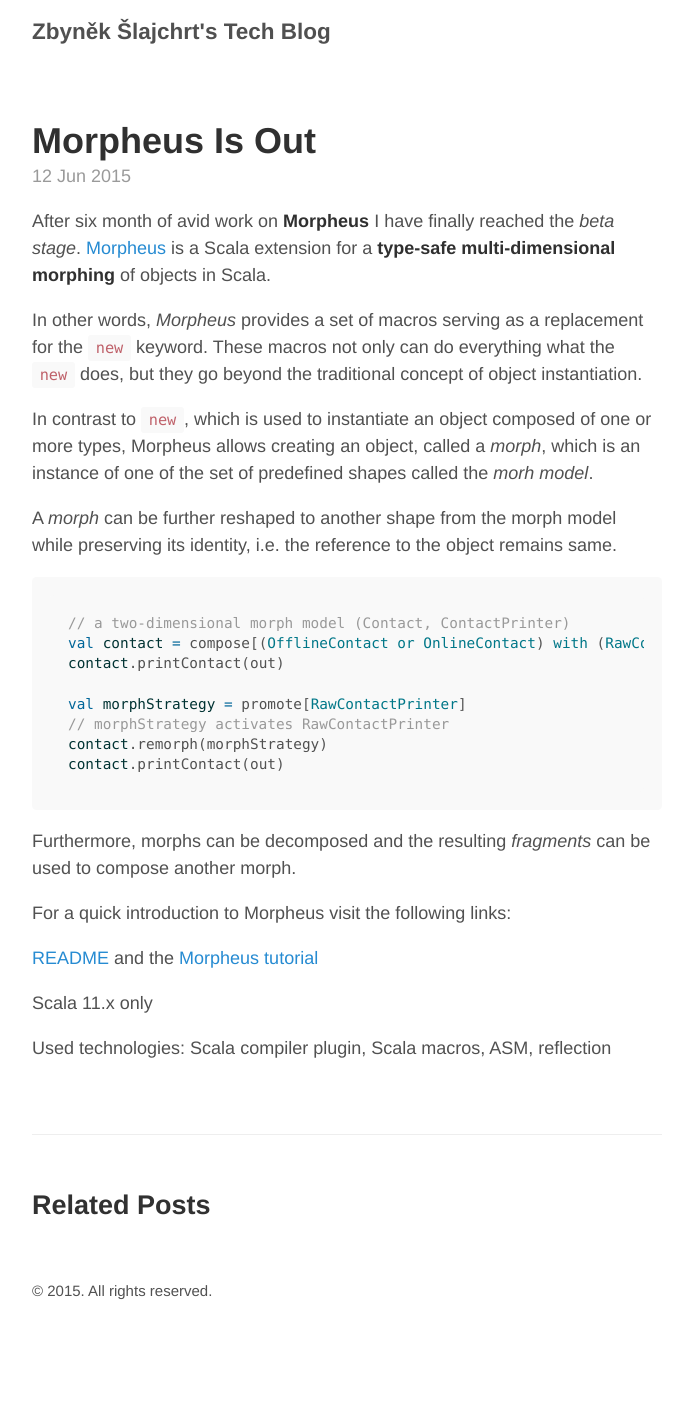
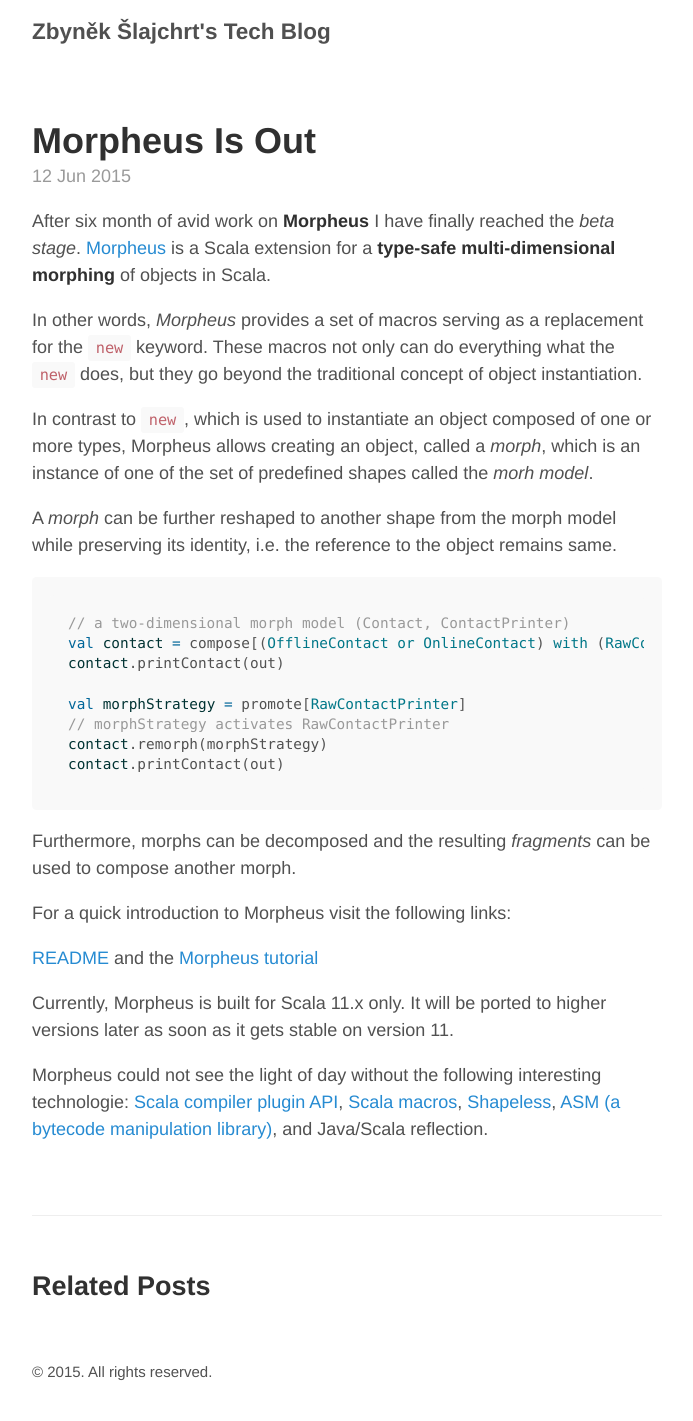
Before and after one commit to zslajchrt/zslajchrt.github.io, a Jekyll site: the page built from _posts/2015-06-12-morpheus-is-out.md, in a window 1280 px wide. Shown: the whole page, without its empty margins (293-986 px from the left). Built offline with Jekyll 4.4.1, drawn with Linux system fonts in a browser that asks for light colours; comment, search, counter and statistics services are not loaded; before the commit the page ends 1340 px from its top, so only the background shows below that.

Commit message:
Update 2015-06-12-morpheus-is-out.md

```diff
--- a/_posts/2015-06-12-morpheus-is-out.md
+++ b/_posts/2015-06-12-morpheus-is-out.md
@@ -31,8 +31,6 @@
 
 [README](https://github.com/zslajchrt/morpheus) and the [Morpheus tutorial](https://github.com/zslajchrt/morpheus-tutor)
 
+Currently, Morpheus is built for Scala 11.x only. It will be ported to higher versions later as soon as it gets stable on version 11.
 
-
-Scala 11.x only
-
-Used technologies: Scala compiler plugin, Scala macros, ASM, reflection
+Morpheus could not see the light of day without the following interesting technologie: [Scala compiler plugin API](http://www.scala-lang.org/old/node/140), [Scala macros](http://docs.scala-lang.org/overviews/macros/overview.html), [Shapeless](https://github.com/milessabin/shapeless), [ASM (a bytecode manipulation library)](http://asm.ow2.org), and Java/Scala reflection.
```
